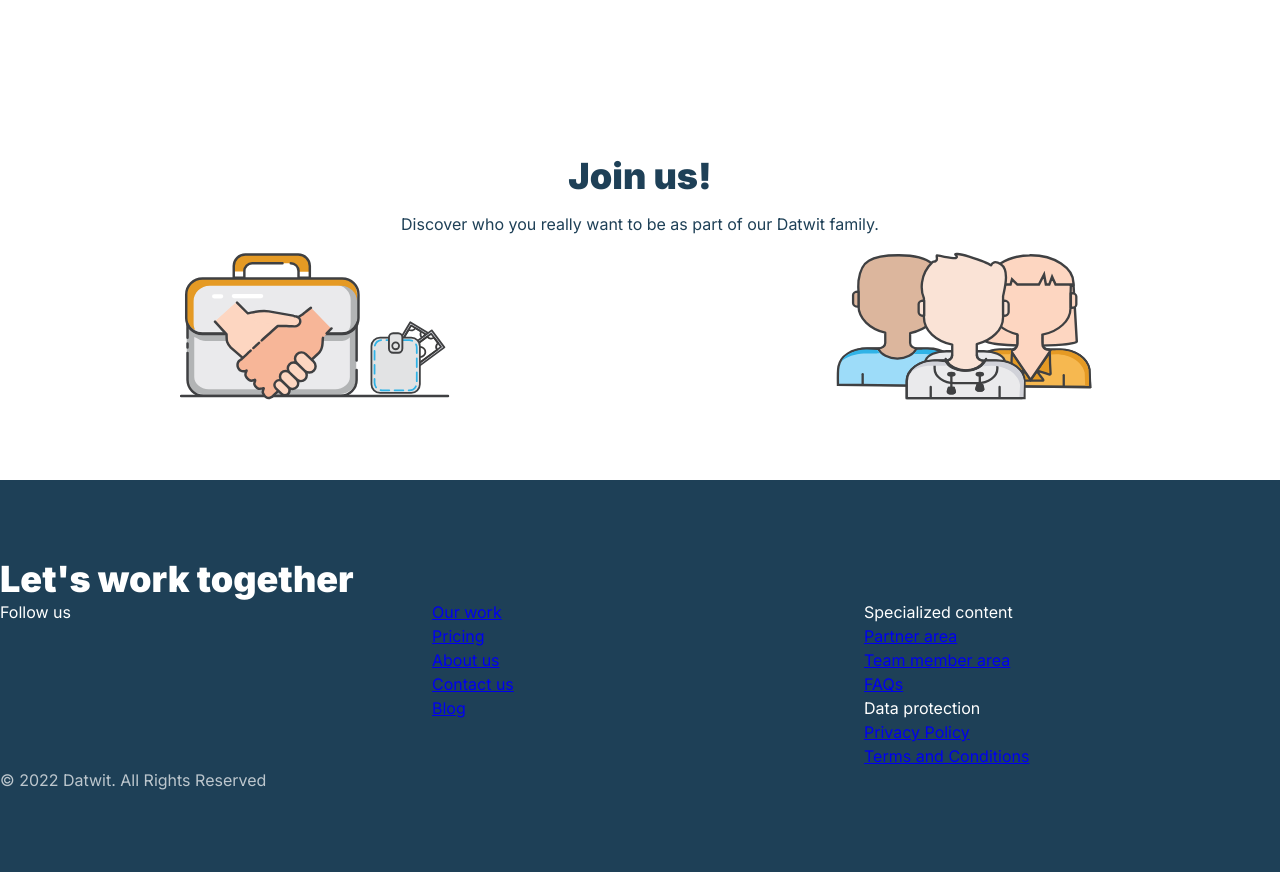
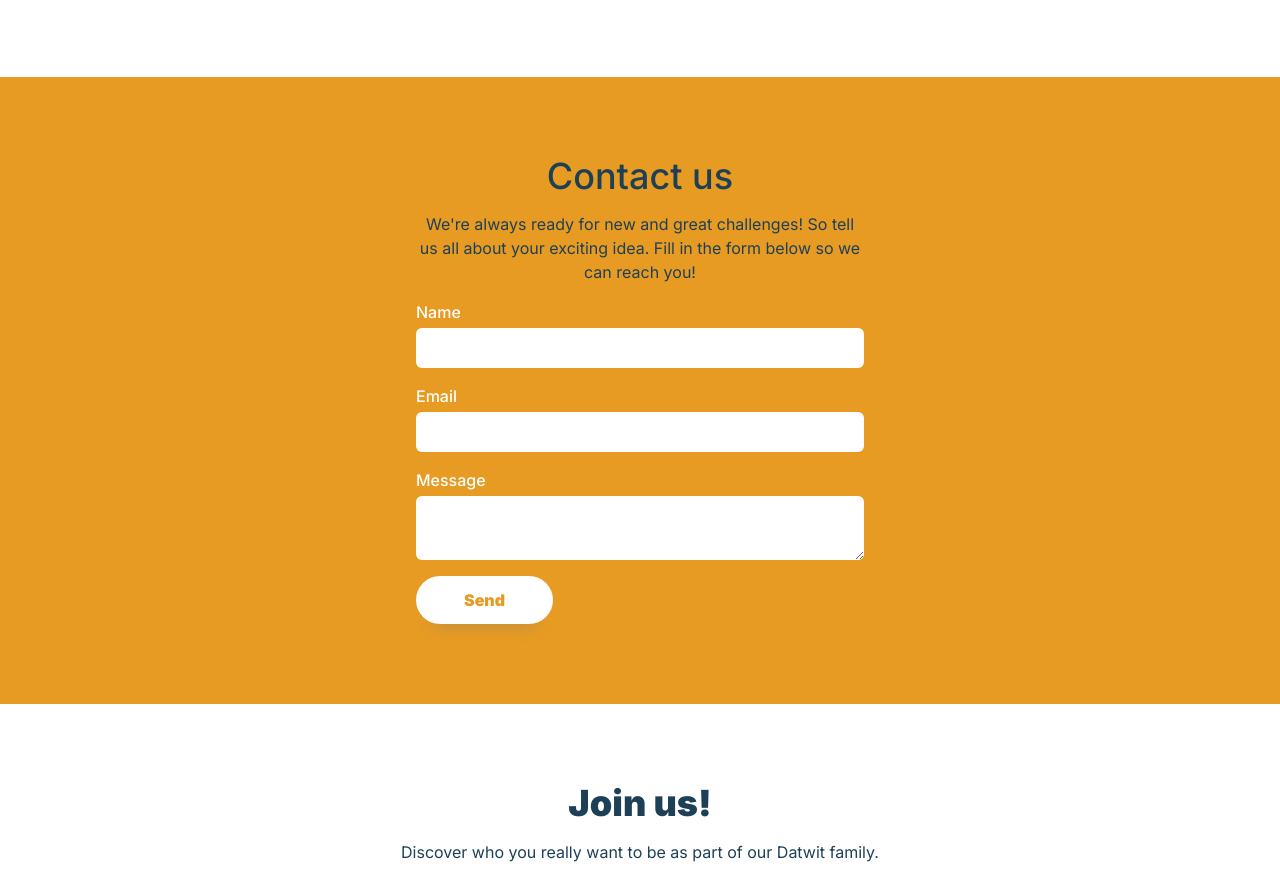
Before and after one commit to avaldevilap/datwit-website, a website built with Vite: page index.html in a window 1280 px wide. Shown: the part 2305-3182 px from the top of the page. Built offline with nearby package versions, Linux system fonts and the light colour scheme; files whose address does not match are found by name.

Commit message:
style: contact form

```diff
--- a/index.html
+++ b/index.html
@@ -153,6 +153,45 @@
         </div>
       </section>
 
+      <section class="bg-accent-400 padding-block-900 flow" id="contact">
+        <div class="container">
+          <form
+            class="max-width-500 margin-inline-auto flow"
+            action="https://formsubmit.co/avaldevilap@gmail.com"
+            method="POST"
+          >
+            <h2 class="fs-secondary-heading fw-semi-bold text-center">
+              Contact us
+            </h2>
+            <p class="text-primary-400 text-center margin-inline-auto">
+              We're always ready for new and great challenges! So tell us all
+              about your exciting idea. Fill in the form below so we can reach
+              you!
+            </p>
+            <label class="block">
+              <span class="text-neutral-100 fw-semi-bold">Name</span>
+              <input class="input" type="text" name="name" required />
+            </label>
+            <label class="block">
+              <span class="text-neutral-100 fw-semi-bold">Email</span>
+              <input class="input" type="email" name="email" required />
+            </label>
+            <label class="block">
+              <span class="text-neutral-100 fw-semi-bold">Message</span>
+              <textarea class="input" name="message" required></textarea>
+            </label>
+            <button
+              class="button"
+              type="submit"
+              data-type="inverted"
+              data-size="medium"
+            >
+              Send
+            </button>
+          </form>
+        </div>
+      </section>
+
       <section class="padding-block-900 flow">
         <h2 class="fs-secondary-heading fw-bold text-center">Join us!</h2>
         <p class="text-center">
--- a/src/style.css
+++ b/src/style.css
@@ -182,6 +182,27 @@ section ul > li {
 .button:focus-visible {
   background-color: var(--clr-accent-300);
 }
+.button[data-size='medium'] {
+  padding: 1em 3em;
+}
+
+/* Inputs */
+input[type='text'],
+input[type='email'],
+textarea {
+  margin-top: 0.25rem;
+  display: block;
+  width: 100%;
+  border: 1px solid var(--clr-neutral-300);
+  border-radius: 0.375rem;
+  appearance: none;
+  padding: 0.5rem;
+}
+input[type='text']:focus,
+input[type='email']:focus,
+textarea:focus {
+  outline: 2px solid var(--clr-accent-500);
+}
 
 /* Navigation */
 
@@ -321,6 +342,10 @@ section ul > li {
   color: var(--clr-primary-400);
 }
 
+.text-accent-500 {
+  color: var(--clr-accent-500);
+}
+
 .text-accent-400 {
   color: var(--clr-accent-400);
 }
@@ -391,3 +416,10 @@ section ul > li {
 .justify-self-center {
   justify-self: center;
 }
+
+.block {
+  display: block;
+}
+.max-width-500 {
+  max-width: 28rem;
+}
```
